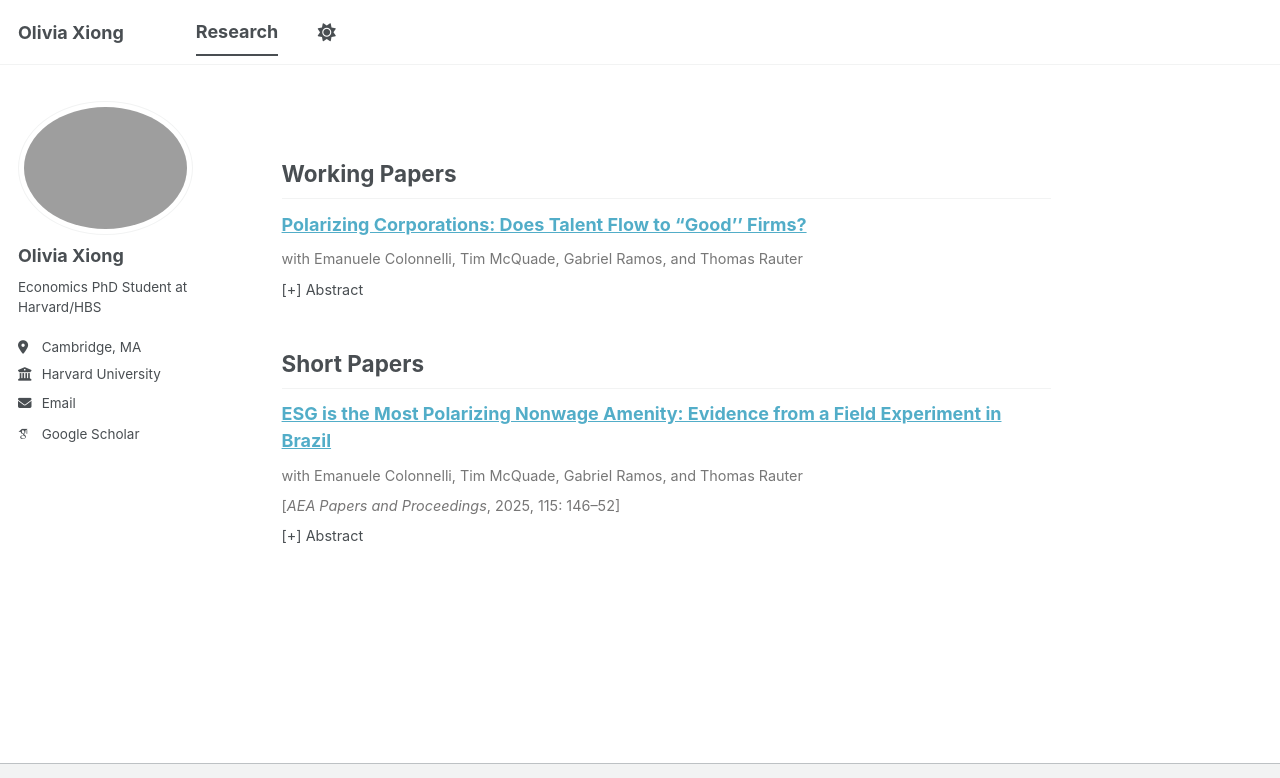
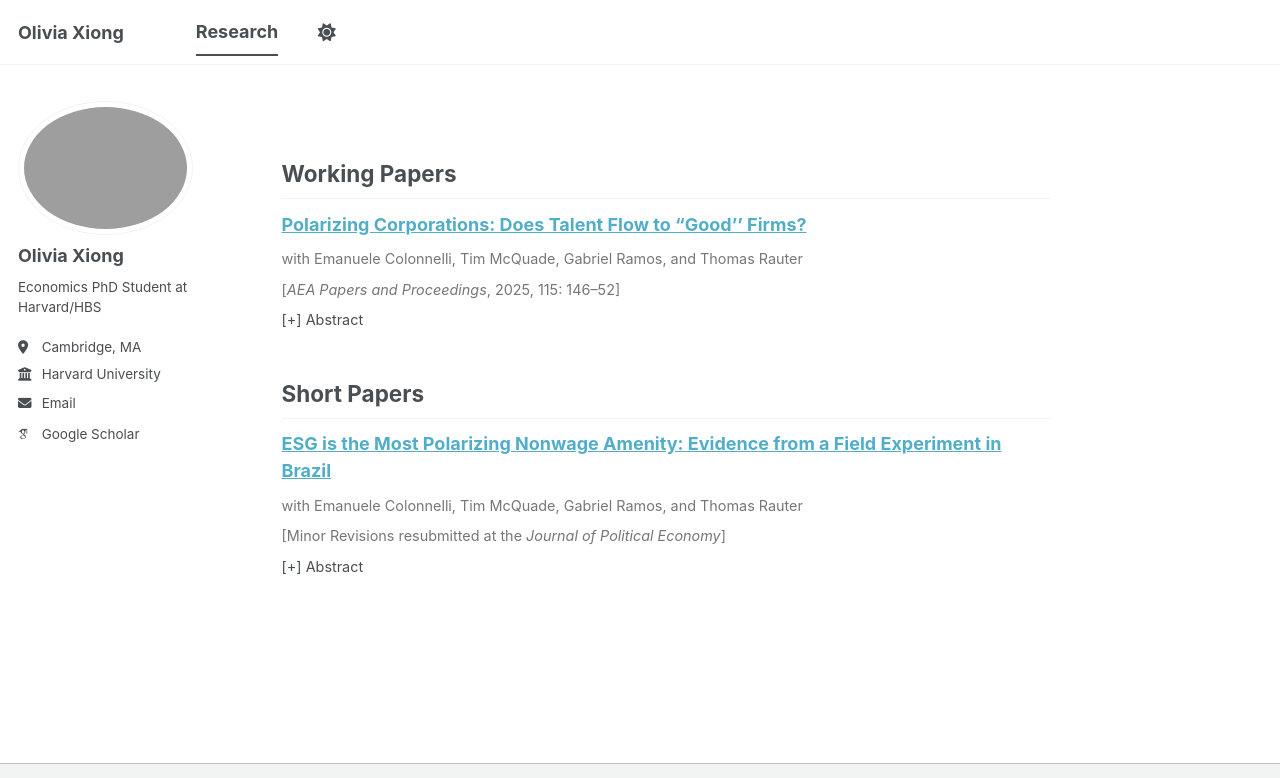
Before and after one commit to oliviaxiong12/oliviaxiong12.github.io, a Jekyll site: the page built from _pages/research.md, in a window 1280 px wide, cut to the strip 0-778 px from the top of the page. Built offline with Jekyll 4.4.1, drawn with Linux system fonts in a browser that asks for light colours; some web fonts are replaced; a script bundle is joined from its source files by our own code; library files that are not in the unit come from our copies.

```diff
--- a/_pages/research.md
+++ b/_pages/research.md
@@ -11,7 +11,7 @@ author_profile: true
 
 <div class="research-title">
 <strong>
-<a href="/files/CMRRX_June2026.pdf" target="_blank" rel="noopener noreferrer">
+<a href="/files/CMRRX_Nov2026.pdf" target="_blank" rel="noopener noreferrer">
 Polarizing Corporations: Does Talent Flow to “Good’’ Firms?
 </a>
 </strong>
@@ -19,6 +19,10 @@ Polarizing Corporations: Does Talent Flow to “Good’’ Firms?
 
 <div class="research-authors">
 with Emanuele Colonnelli, Tim McQuade, Gabriel Ramos, and Thomas Rauter
+</div>
+
+<div style="color: #777676; font-size: 0.8em;">
+[<em>AEA Papers and Proceedings</em>, 2025, 115: 146–52]
 </div>
 
 <details class="research-abstract">
@@ -48,7 +52,7 @@ with Emanuele Colonnelli, Tim McQuade, Gabriel Ramos, and Thomas Rauter
 </div>
 
 <div style="color: #777676; font-size: 0.8em;">
-[<em>AEA Papers and Proceedings</em>, 2025, 115: 146–52]
+[Minor Revisions resubmitted at the <em>Journal of Political Economy</em>]
 </div>
 
 <details class="research-abstract">
```
Also changed, not shown: 2 other files.
